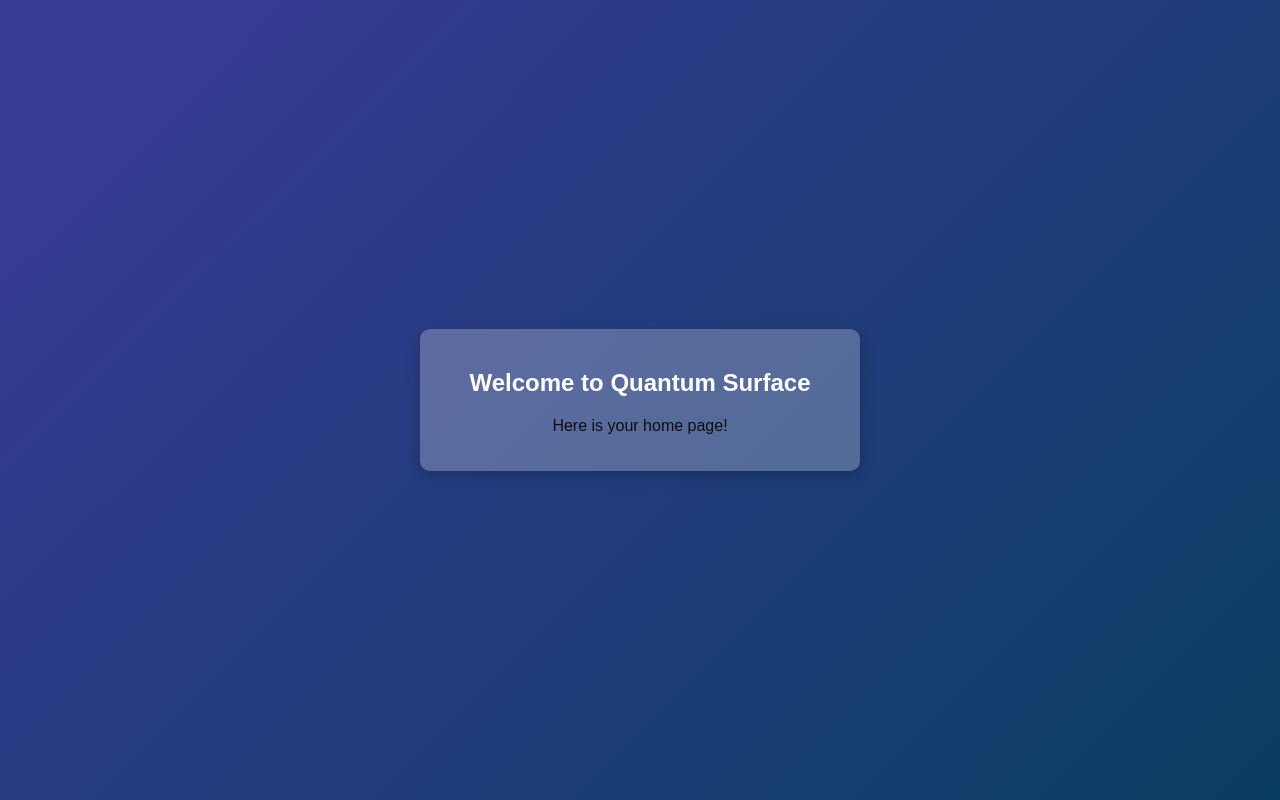
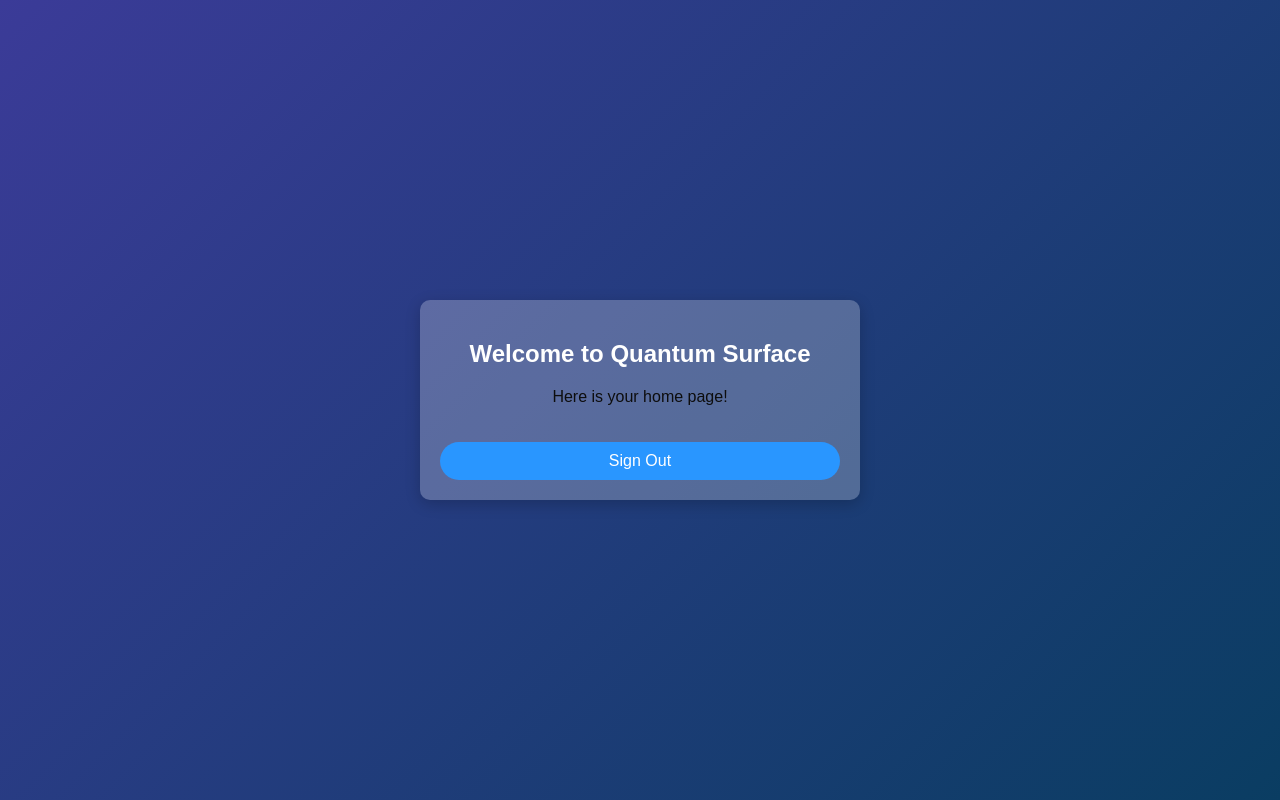
Before and after one commit to PRITYAA379/.github.io, a plain HTML site: page home.html in a window 1280 px wide. Drawn offline with Linux system fonts and the light colour scheme.

Commit message:
Update home.html

```diff
--- a/home.html
+++ b/home.html
@@ -10,7 +10,20 @@
     <div class="container">
         <h2>Welcome to Quantum Surface</h2>
         <p>Here is your home page!</p>
-        <!-- You can add your podcast posts or other content here -->
+
+        <!-- Sign Out button -->
+        <button class="btn" onclick="signOut()">Sign Out</button>
     </div>
+
+    <script>
+        // Function to handle sign out
+        function signOut() {
+            // Remove user data from localStorage
+            localStorage.removeItem('user');
+
+            // Redirect to login page
+            window.location.href = 'login.html';  // Redirect to the login page
+        }
+    </script>
 </body>
 </html>
```
